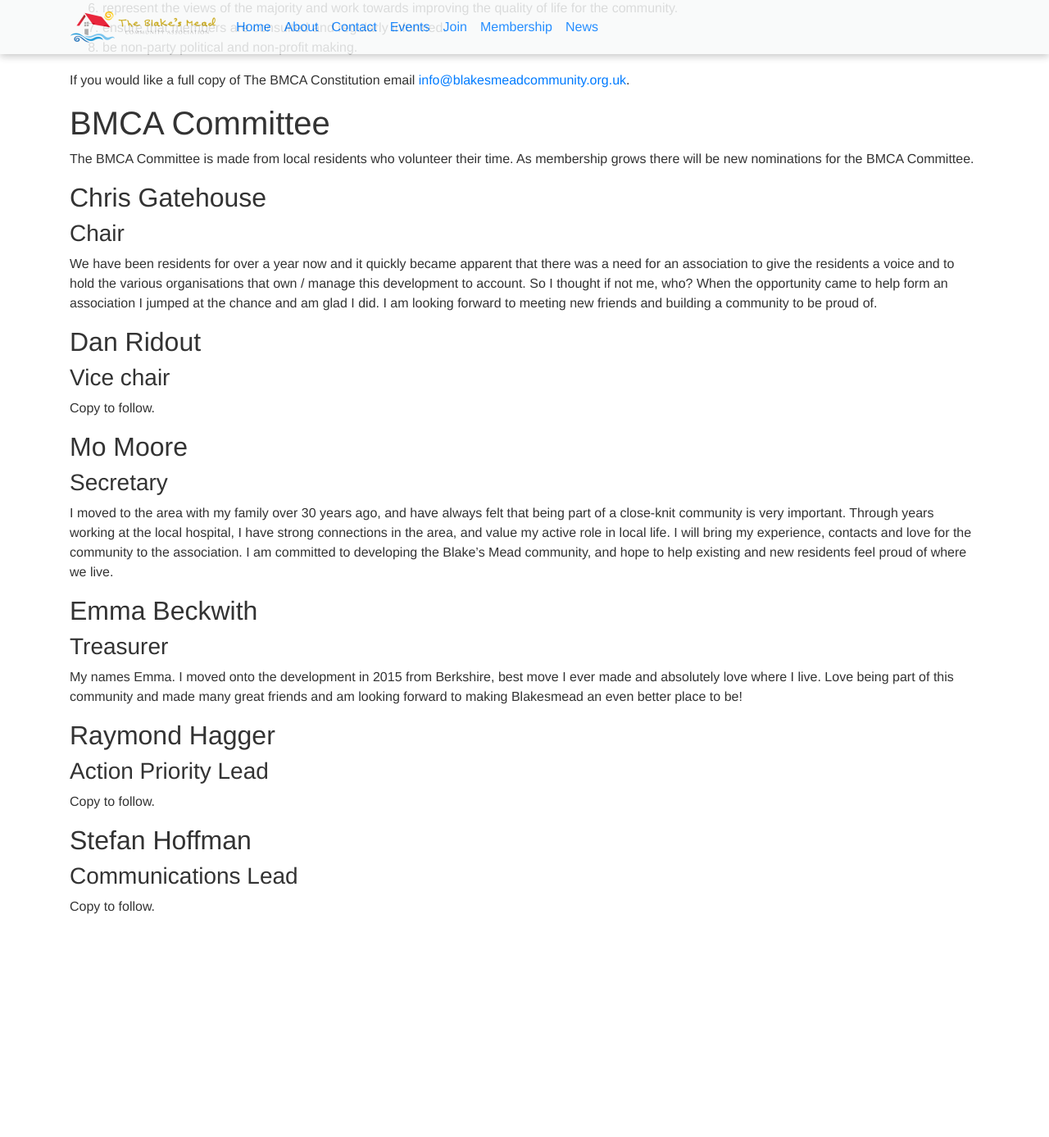
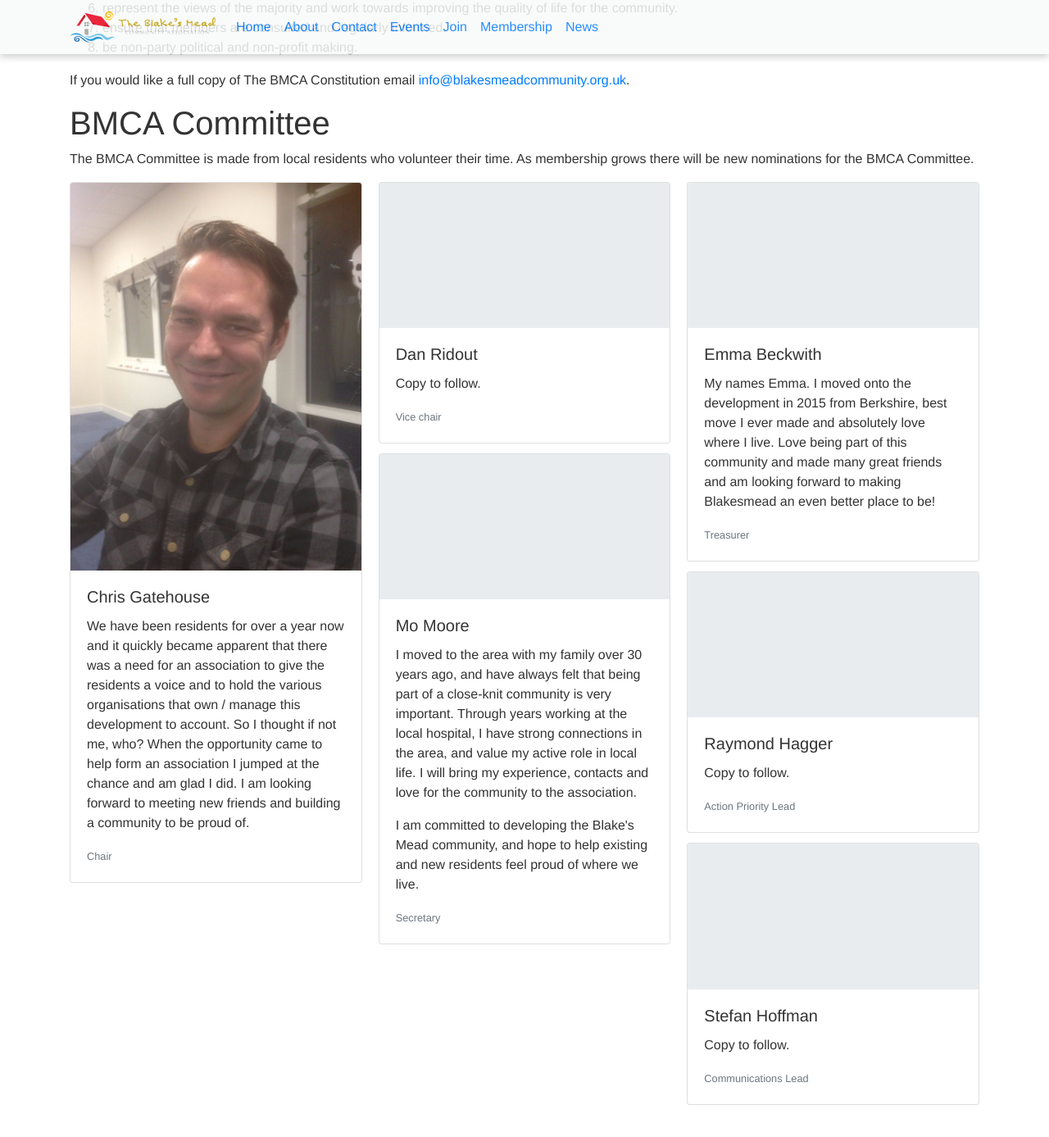
Before and after one commit to BlakesMeadCommunityAssociation/BlakesMeadCommunityAssociation.github.io, a Jekyll site: the page built from about.md, in a window 1280 px wide and 1400 px high, scrolled down 619 px. Shown: the top 1387 px of the window at 82% size. Built offline with Jekyll 4.4.1, drawn with Linux system fonts in a browser that asks for light colours; our own code applies the rules of GitHub Pages for plain Markdown files; before the commit the page ends 1793 px from its top, so only the background shows below that.

Commit message:
Making profiles into cards

```diff
--- a/about.md
+++ b/about.md
@@ -35,38 +35,61 @@ If you would like a full copy of The BMCA Constitution email [info@blakesmeadcom
 The BMCA Committee is made from local residents who volunteer their time. As membership grows there will be new nominations for the BMCA Committee.
 
 
+<div class="card-columns" markdown="0">
 
-## Chris Gatehouse
-### Chair
-We have been residents for over a year now and it quickly became apparent that there was a need for an association to give the residents a voice and to hold the various organisations that own / manage this development to account. So I thought if not me, who? When the opportunity came to help form an association I jumped at the chance and am glad I did. I am looking forward to meeting new friends and building a community to be proud of.
+  <div class="card">
+    <img class="card-img-top" src="/assets/images/team/chris-gatehouse.jpg" alt="Chris Gatehouse">
+    <div class="card-body">
+      <h5 class="card-title">Chris Gatehouse</h5>
+      <p class="card-text">We have been residents for over a year now and it quickly became apparent that there was a need for an association to give the residents a voice and to hold the various organisations that own / manage this development to account. So I thought if not me, who? When the opportunity came to help form an association I jumped at the chance and am glad I did. I am looking forward to meeting new friends and building a community to be proud of.</p>
+      <p class="card-text"><small class="text-muted">Chair</small></p>
+    </div>
+  </div>
 
+  <div class="card">
+    <div class="card-img-top card-img-missing"></div>
+    <div class="card-body">
+      <h5 class="card-title">Dan Ridout</h5>
+      <p class="card-text">Copy to follow.</p>
+      <p class="card-text"><small class="text-muted">Vice chair</small></p>
+    </div>
+  </div>
 
+  <div class="card">
+    <div class="card-img-top card-img-missing"></div>
+    <div class="card-body">
+      <h5 class="card-title">Mo Moore</h5>
+      <p class="card-text">I moved to the area with my family over 30 years ago, and have always felt that being part of a close-knit community is very important.  Through years working at the local hospital, I have strong connections in the area, and value my active role in local life. I will bring my experience, contacts and love for the community to the association.</p>
+      <p class="card-text">I am committed to developing the Blake's Mead community, and hope to help existing and new residents feel proud of where we live.</p>
+      <p class="card-text"><small class="text-muted">Secretary</small></p>
+    </div>
+  </div>
 
-## Dan Ridout
-### Vice chair
-Copy to follow.
+  <div class="card">
+    <div class="card-img-top card-img-missing"></div>
+    <div class="card-body">
+      <h5 class="card-title">Emma Beckwith</h5>
+      <p class="card-text">My names Emma. I moved onto the development in 2015 from Berkshire, best move I ever made and absolutely love where I live. Love being part of this community and made many great friends and am looking forward to making Blakesmead an even better place to be!</p>
+      <p class="card-text"><small class="text-muted">Treasurer</small></p>
+    </div>
+  </div>
 
+  <div class="card">
+    <div class="card-img-top card-img-missing"></div>
+    <div class="card-body">
+      <h5 class="card-title">Raymond Hagger</h5>
+      <p class="card-text">Copy to follow.</p>
+      <p class="card-text"><small class="text-muted">Action Priority Lead</small></p>
+    </div>
+  </div>
 
+  <div class="card">
+    <div class="card-img-top card-img-missing"></div>
+    <div class="card-body">
+      <h5 class="card-title">Stefan Hoffman</h5>
+      <p class="card-text">Copy to follow.</p>
+      <p class="card-text"><small class="text-muted">Communications Lead</small></p>
+    </div>
+  </div>
 
-## Mo Moore
-### Secretary
-I moved to the area with my family over 30 years ago, and have always felt that being part of a close-knit community is very important.  Through years working at the local hospital, I have strong connections in the area, and value my active role in local life. I will bring my experience, contacts and love for the community to the association.
-I am committed to developing the Blake's Mead community, and hope to help existing and new residents feel proud of where we live.
-
-
-
-## Emma Beckwith
-### Treasurer
-My names Emma. I moved onto the development in 2015 from Berkshire, best move I ever made and absolutely love where I live. Love being part of this community and made many great friends and am looking forward to making Blakesmead an even better place to be!
-
-
-
-## Raymond Hagger
-### Action Priority Lead
-Copy to follow.
-
-
-
-## Stefan Hoffman
-### Communications Lead
-Copy to follow.
+</div>
--- a/assets/css/style.scss
+++ b/assets/css/style.scss
@@ -48,3 +48,8 @@ nav.navbar {
     }
   }
 }
+
+div.card-img-missing {
+  padding-top: 50%;
+  background-color: $gray-200;
+}
```
Also changed, not shown: assets/images/team/chris-gatehouse.jpg (added).
